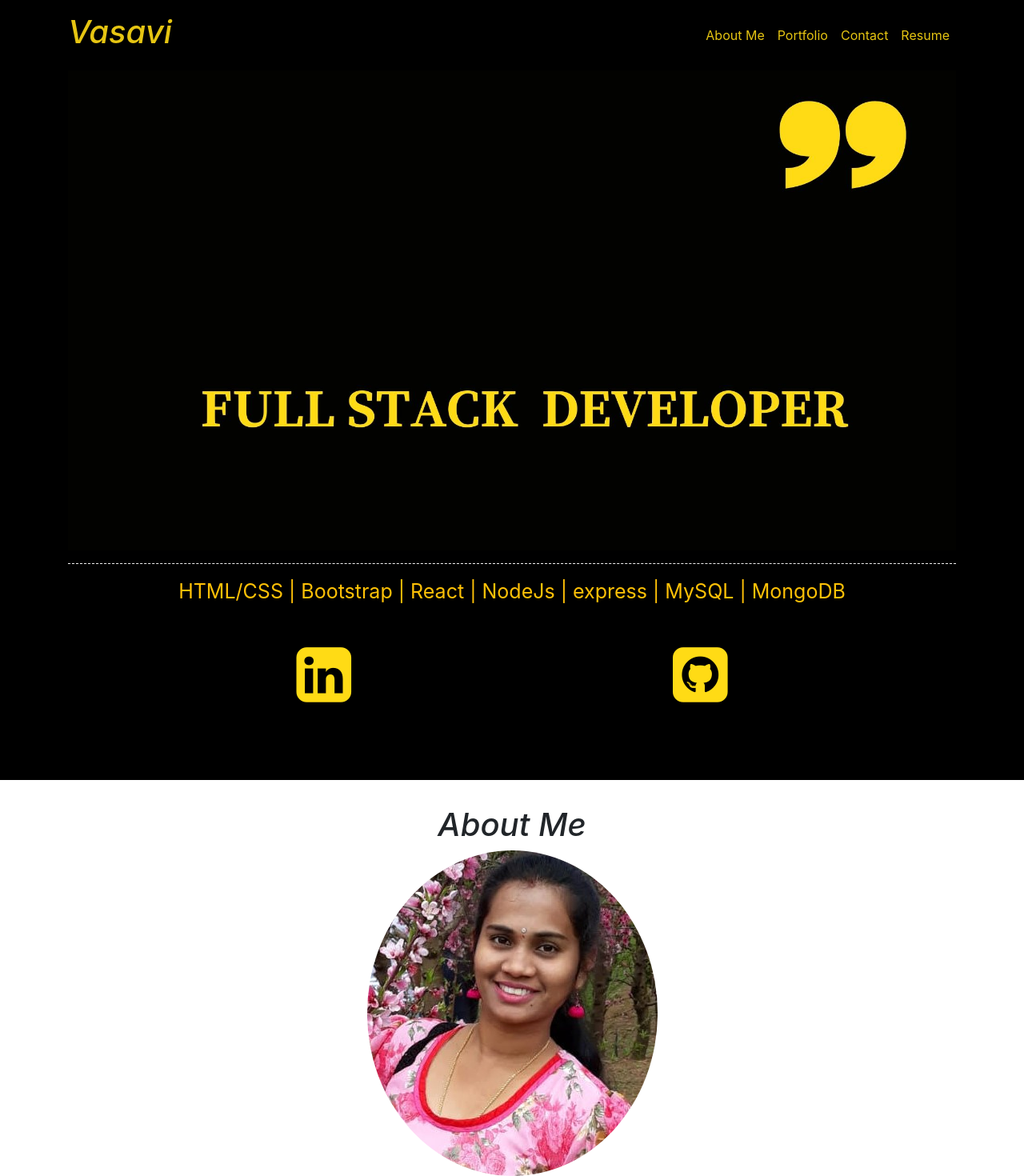
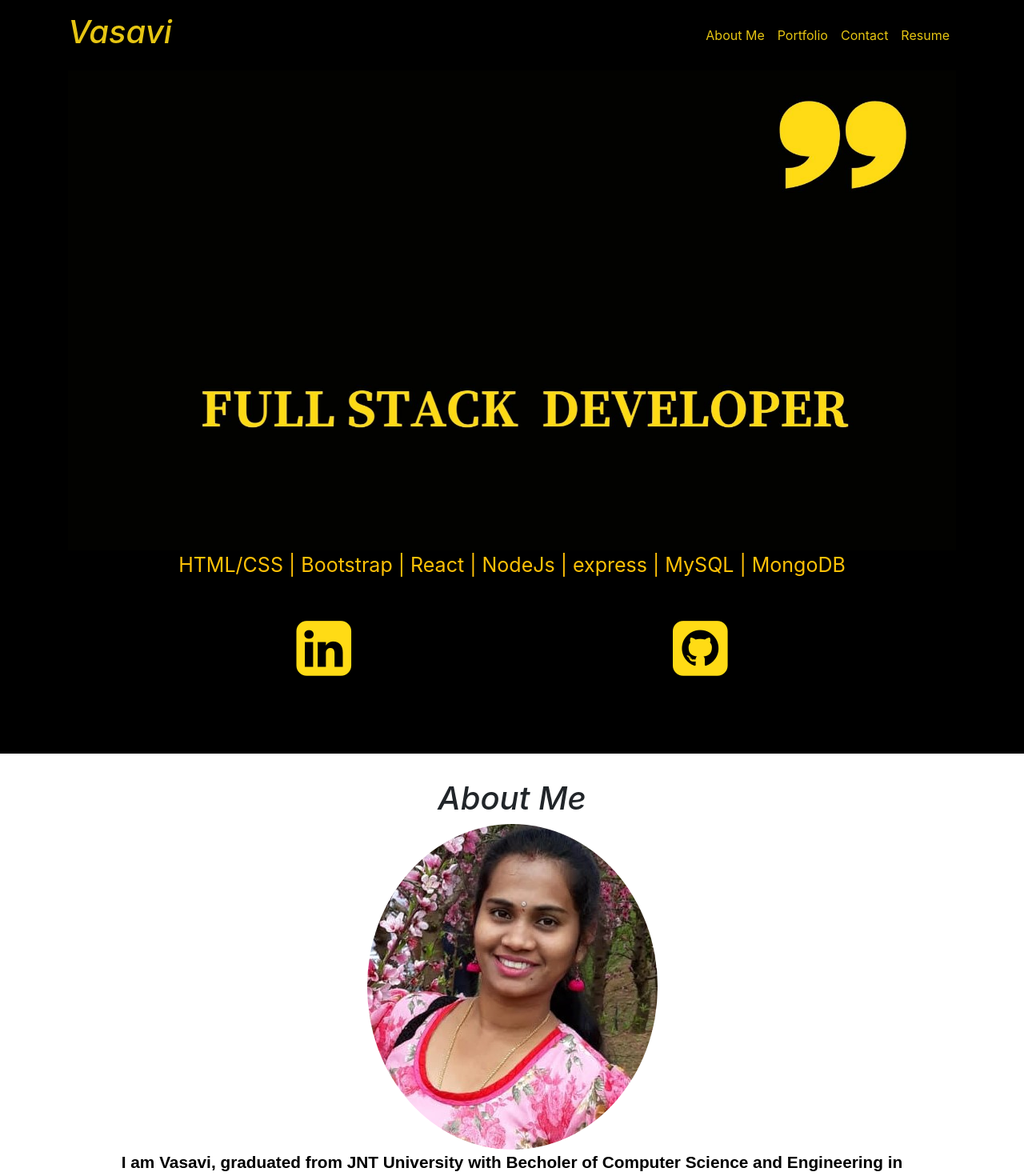
Before and after one commit to vasavi245/React-Portfolio, a React (Create React App) app: page / in a window 1280 px wide. Shown: the top 1470 px of the page at 80% size. Built offline with nearby package versions, Linux system fonts and the light colour scheme.

Commit message:
Features added

```diff
--- a/src/components/About.js
+++ b/src/components/About.js
@@ -1,6 +1,7 @@
 import React, { Component } from "react";
 import image from "./Images/port-image.jpg";
 import profileimage from "./Images/sindhu-image.jpg";
+import Fade from "react-reveal/Fade";
 import data from "./myData";
 import "./Styles/About.css";
 
@@ -11,8 +12,9 @@ class About extends Component {
       <div id="about">
         <div className="jumbotron jumbotron-fluid">
           <div className="container">
+            <Fade left>
             <img src={image} alt="about" className="img-fluid" />
-            <hr id="break" />
+            </Fade>
             <p className=" whatido text-center text-warning">
               HTML/CSS | Bootstrap | React | NodeJs | express | MySQL | MongoDB
             </p>
@@ -36,7 +38,9 @@ class About extends Component {
           <h1 className="aboutme-heading text-center font-bold font-italic">
             About Me
           </h1>
+          <Fade top>
           <img src={profileimage} alt="profile" className="rounded-circle" />
+          </Fade>
           <p className="myinfo  font-weight-bold">
             I am Vasavi, graduated from JNT University with Becholer of Computer
             Science and Engineering in 2011.Currently Pursuing certificate of
--- a/src/components/Contact.js
+++ b/src/components/Contact.js
@@ -1,4 +1,5 @@
 import React from "react";
+import Fade from "react-reveal/Fade";
 import "./Styles/Contact.css";
 
 // Contact component
@@ -39,6 +40,7 @@ function Contact({
           </div>
         </div>
       </div>
+      <Fade right>
       <div className="container container-fluid rounded" id="contact">
         <form id="contact-form" onSubmit={handleSubmit} method="POST">
           <div className="form-group">
@@ -78,6 +80,7 @@ function Contact({
           </button>
         </form>
       </div>
+      </Fade>
     </section>
   );
 }
--- a/src/components/Portfolio.js
+++ b/src/components/Portfolio.js
@@ -1,4 +1,5 @@
 import React, { Component } from "react";
+import Fade from "react-reveal/Fade";
 import "./Styles/Portfolio.css";
 
 // Portfolio component
@@ -6,9 +7,10 @@ export default class Portfolio extends Component {
   render() {
     let data = this.props.data;
     return (
-      <>
+        <>
         {data.projects.map((items) => {
           return (
+            <Fade left>
             <div className="card ">
               <div className="img-container">
                 <a
@@ -35,6 +37,7 @@ export default class Portfolio extends Component {
                 </ul>
               </div>
             </div>
+            </Fade>
           );
         })}
       </>
```
